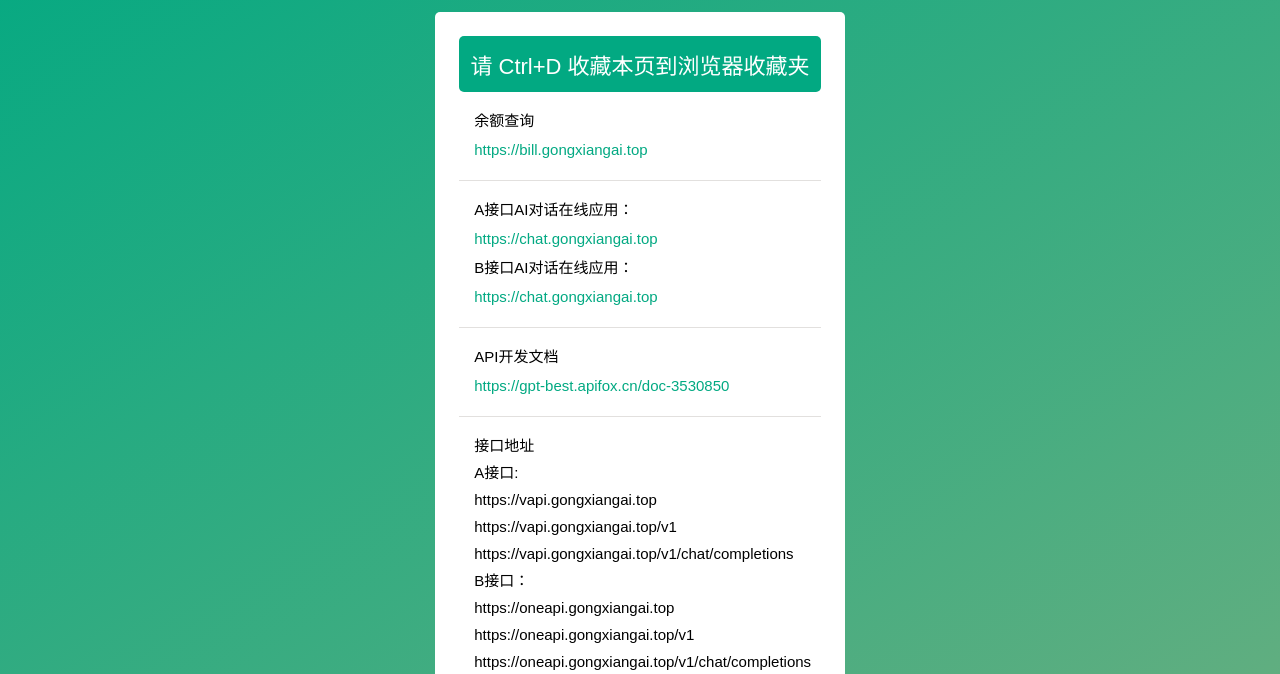
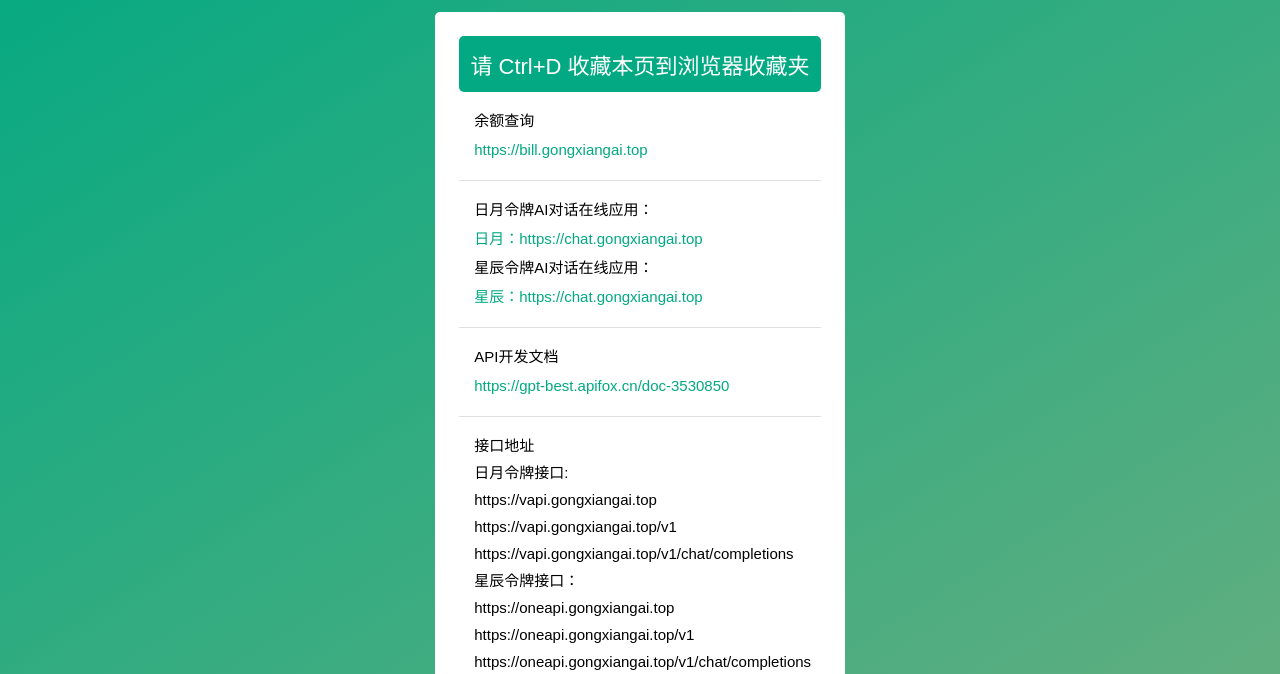
Before and after one commit to sunsky89757/gongxiangai, a plain HTML site: page index.html in a window 1280 px wide. Shown: the part 126-800 px from the top of the page. Drawn offline with Linux system fonts and the light colour scheme.

Commit message:
Update index.html

```diff
--- a/index.html
+++ b/index.html
@@ -515,10 +515,10 @@
                                 </span></span>
                             </li>
                             <li>
-                                A接口AI对话在线应用：
-                                <a href="https://chat.gongxiangai.top/#/?settings={%22key%22:%22sk-xxx%22,%22url%22:%22https%3A%2F%2Fvapi.gongxiangai.top%22}" target="_blank"><i>https://chat.gongxiangai.top</i></a>
-                                B接口AI对话在线应用：
-                                <a href="https://chat.gongxiangai.top/#/?settings={%22key%22:%22sk-xxx%22,%22url%22:%22https%3A%2F%2Foneapi.gongxiangai.top%22}" target="_blank"><i>https://chat.gongxiangai.top</i></a>
+                                日月令牌AI对话在线应用：
+                                <a href="https://chat.gongxiangai.top/#/?settings={%22key%22:%22sk-xxx%22,%22url%22:%22https%3A%2F%2Fvapi.gongxiangai.top%22}" target="_blank"><i>日月：https://chat.gongxiangai.top</i></a>
+                                星辰令牌AI对话在线应用：
+                                <a href="https://chat.gongxiangai.top/#/?settings={%22key%22:%22sk-xxx%22,%22url%22:%22https%3A%2F%2Foneapi.gongxiangai.top%22}" target="_blank"><i>星辰：https://chat.gongxiangai.top</i></a>
                                 </span></span>
                             </li>
                             <li>
@@ -528,11 +528,11 @@
                             </li>
                             <li>
                                 接口地址</br>
-                                A接口:</br>
+                                日月令牌接口:</br>
                                 https://vapi.gongxiangai.top<br>
                                 https://vapi.gongxiangai.top/v1<br>
                                 https://vapi.gongxiangai.top/v1/chat/completions</br>
-                                B接口：</br>
+                                星辰令牌接口：</br>
                                 https://oneapi.gongxiangai.top<br>
                                 https://oneapi.gongxiangai.top/v1<br>
                                 https://oneapi.gongxiangai.top/v1/chat/completions</br>
```
